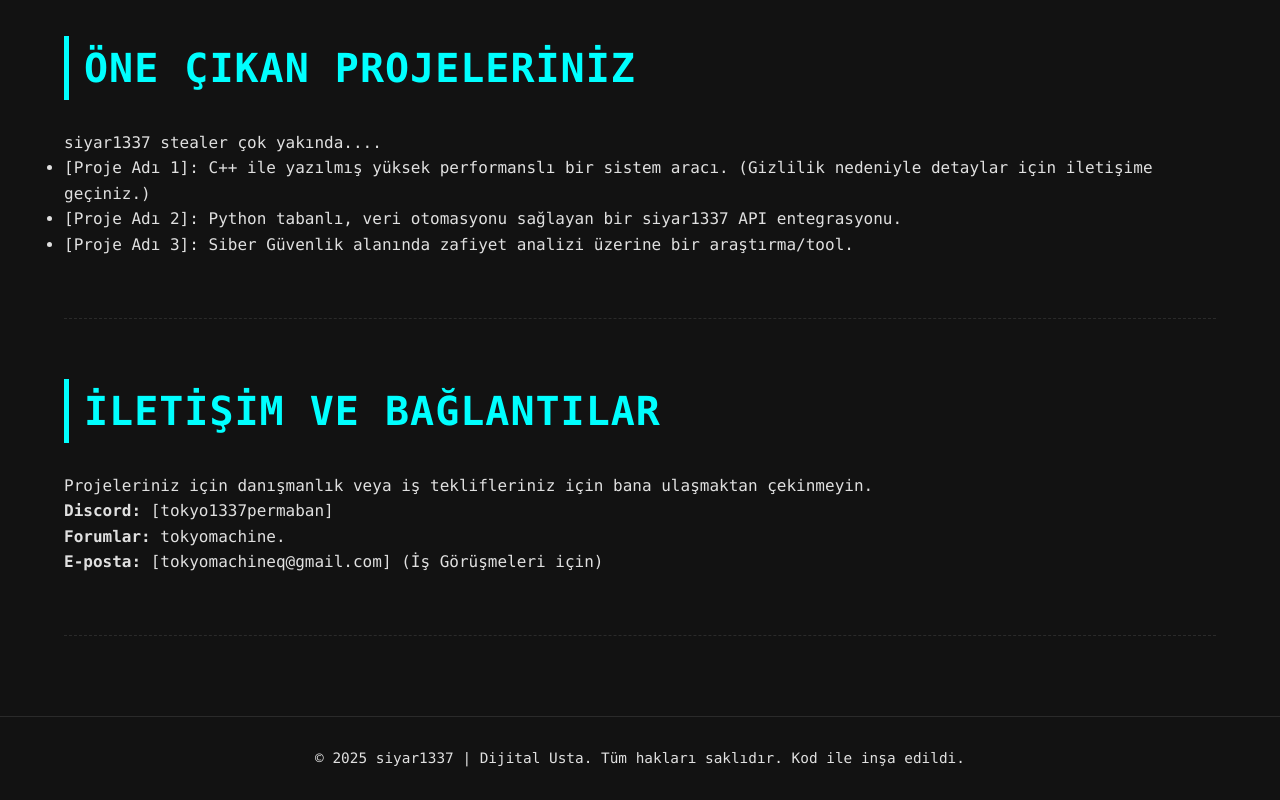
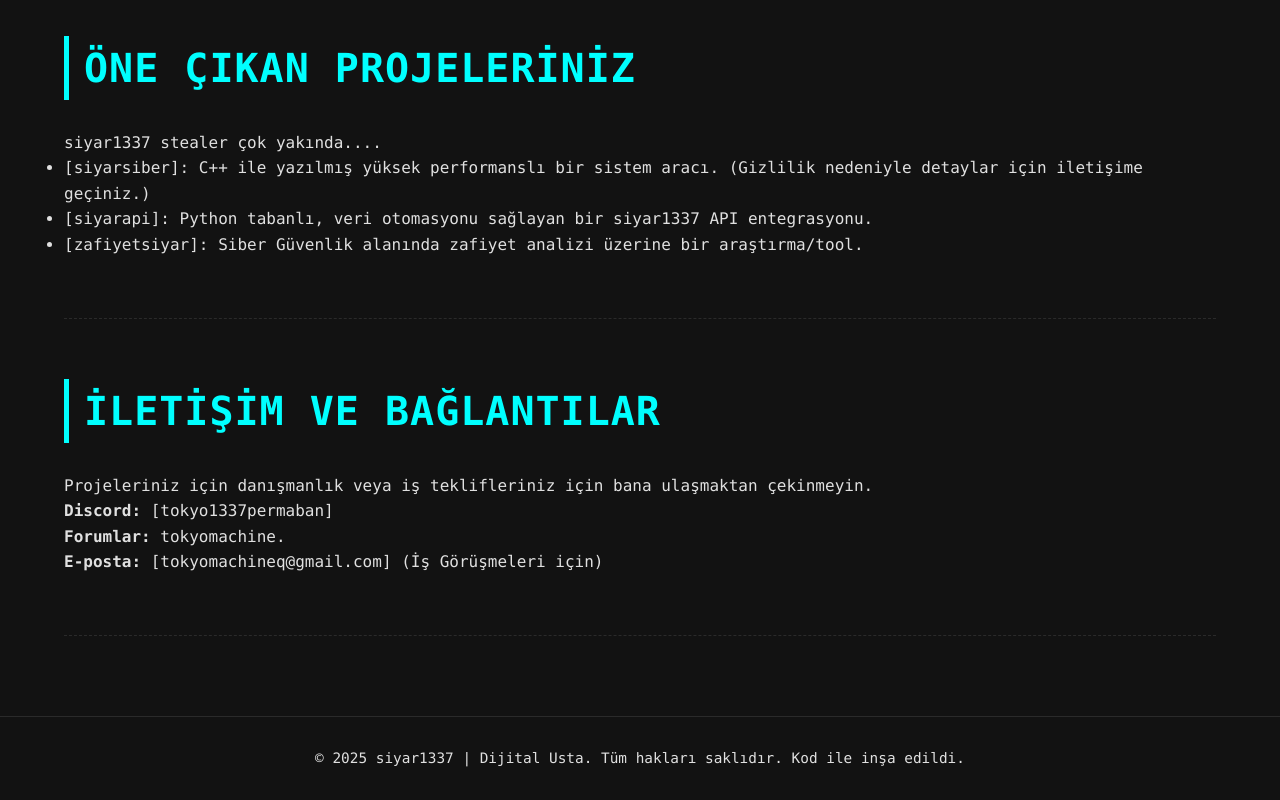
Before and after one commit to coderpaylaco/tokyo1337, a plain HTML site: page index.html in a window 1280 px wide. Shown: the part 1970-2770 px from the top of the page. Drawn offline with Linux system fonts and the light colour scheme.

Commit message:
siyar1337

```diff
--- a/index.html
+++ b/index.html
@@ -234,9 +234,9 @@
             <h2>Öne Çıkan Projeleriniz</h2>
             <p>siyar1337 stealer çok yakında....</p>
             <ul>
-                <li>[Proje Adı 1]: C++ ile yazılmış yüksek performanslı bir sistem aracı. (Gizlilik nedeniyle detaylar için iletişime geçiniz.)</li>
-                <li>[Proje Adı 2]: Python tabanlı, veri otomasyonu sağlayan bir siyar1337 API entegrasyonu.</li>
-                <li>[Proje Adı 3]: Siber Güvenlik alanında zafiyet analizi üzerine bir araştırma/tool.</li>
+                <li>[siyarsiber]: C++ ile yazılmış yüksek performanslı bir sistem aracı. (Gizlilik nedeniyle detaylar için iletişime geçiniz.)</li>
+                <li>[siyarapi]: Python tabanlı, veri otomasyonu sağlayan bir siyar1337 API entegrasyonu.</li>
+                <li>[zafiyetsiyar]: Siber Güvenlik alanında zafiyet analizi üzerine bir araştırma/tool.</li>
             </ul>
         </section>
 
```
